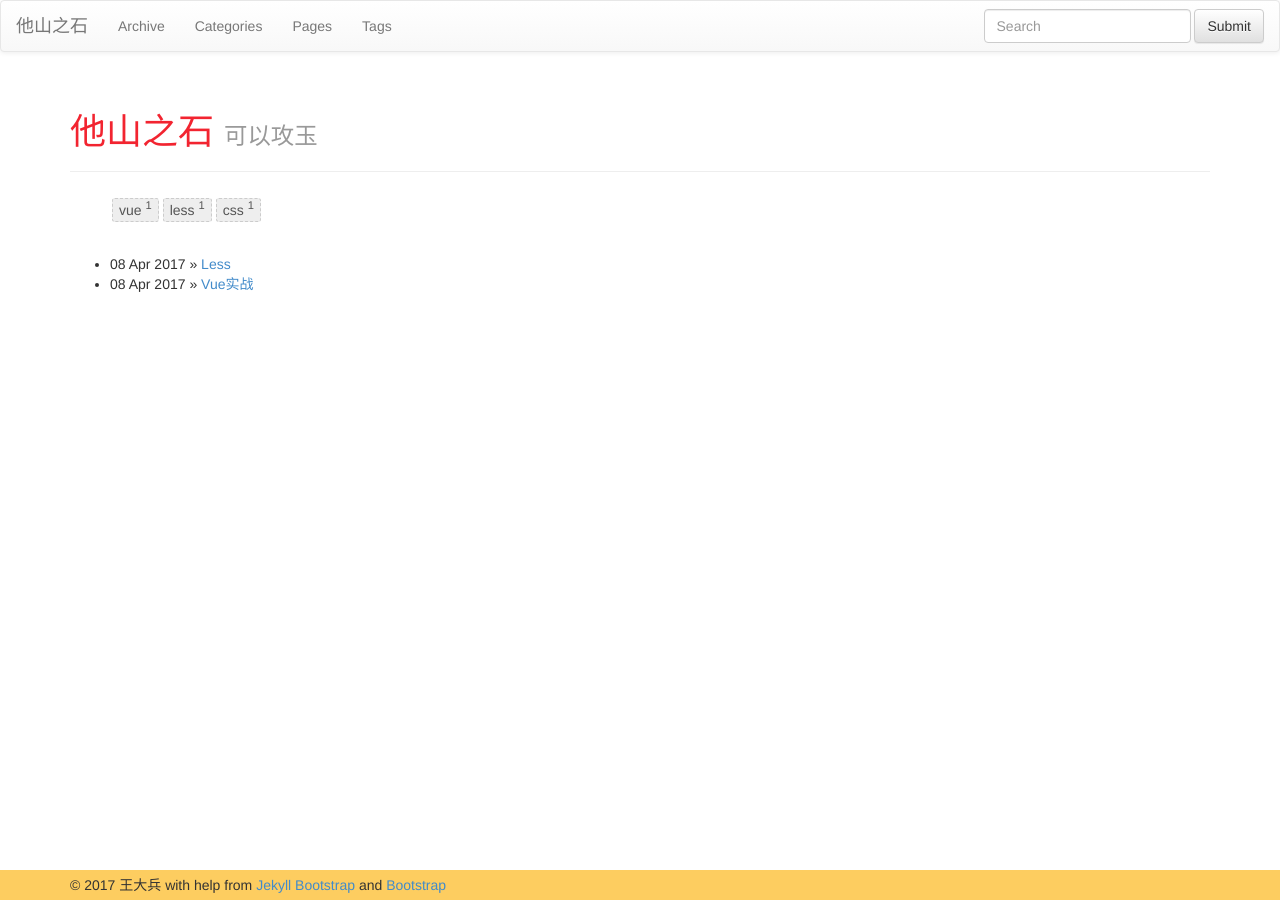
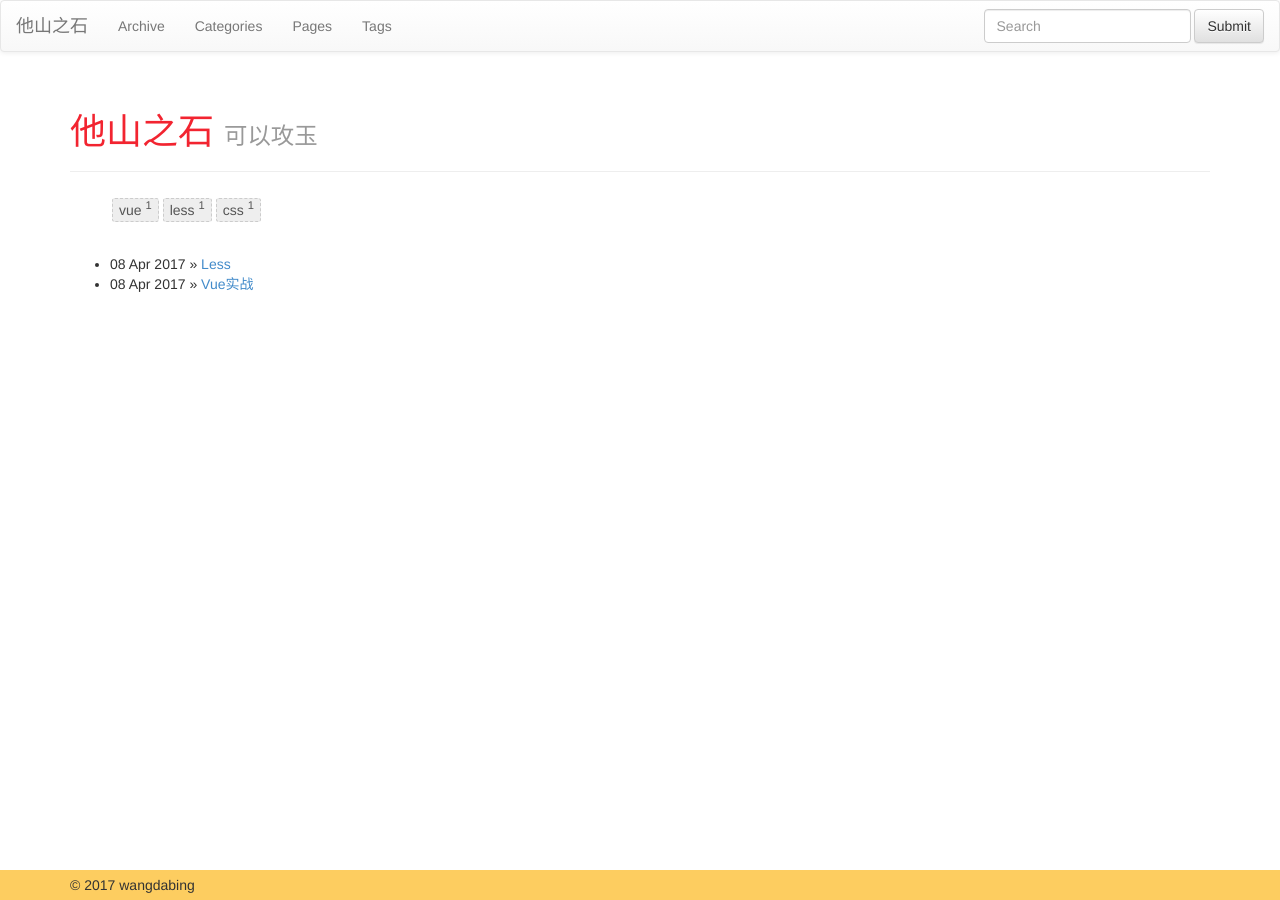
Before and after one commit to wangdabing/wangdabing.github.io, a Jekyll site: the page built from index.md, in a window 1280 px wide. Built offline with Jekyll 4.4.1, drawn with Linux system fonts in a browser that asks for light colours; nearby versions of some CDN libraries.

Commit message:
Update default.html

```diff
--- a/_includes/themes/bootstrap-3/default.html
+++ b/_includes/themes/bootstrap-3/default.html
@@ -80,9 +80,7 @@
 
     <div id="footer">
       <div class="container">
-        <p>&copy; {{ site.time | date: '%Y' }} {{ site.author.name }}
-          with help from <a href="http://jekyllbootstrap.com" target="_blank" title="The Definitive Jekyll Blogging Framework">Jekyll Bootstrap</a>
-          and <a href="http://getbootstrap.com" target="_blank">Bootstrap</a>
+        <p>&copy; {{ site.time | date: '%Y' }} wangdabing
         </p>
       </div>
     </div>
```
